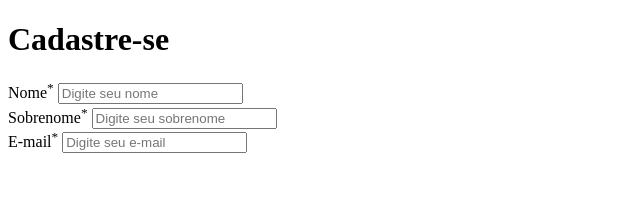
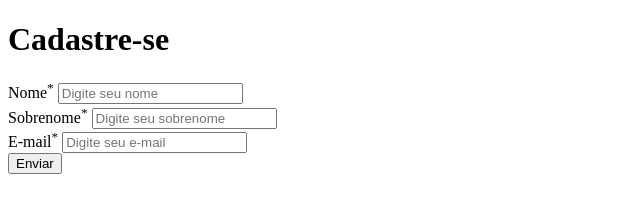
Before and after one commit to agtoliv/AugustoOliveira-PS-BASF, a plain HTML site: page front-end/index.html in a window 1280 px wide. Shown: the whole page, without its empty margins (0-640 px from the left). Drawn offline with Linux system fonts and the light colour scheme.

Commit message:
feat: adiciona botão de enviar

```diff
--- a/front-end/index.html
+++ b/front-end/index.html
@@ -27,6 +27,10 @@
                 <input id="email" type="email" name="email" placeholder="Digite seu e-mail" required>
                 <span class="error-message"></span>
             </div>
+
+            <div id="btn">
+                <button type="submit" class="submit-btn">Enviar</button>
+            </div>
         </form>
     </div>
 </body>
```
